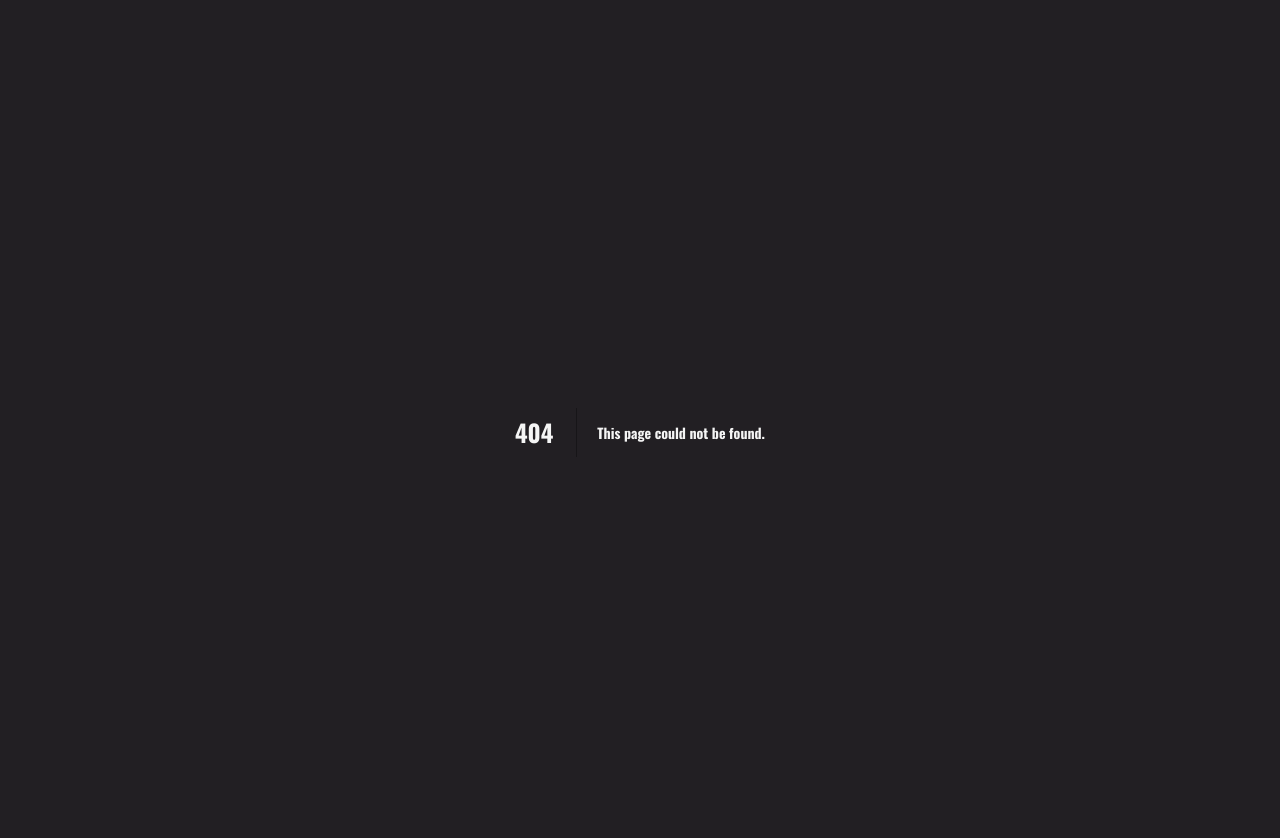
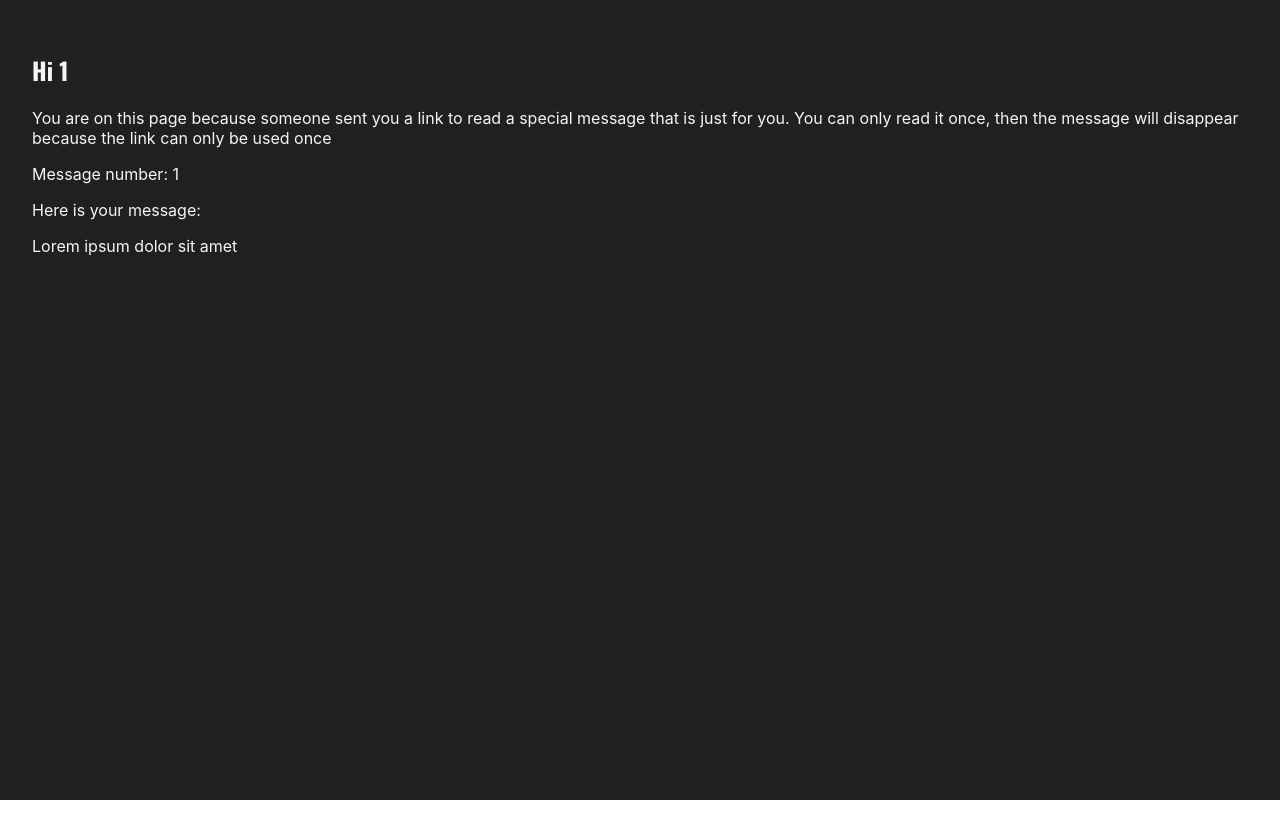
Before and after one commit to pinkjagnie/message-link-project, a Next.js app: page /token/1 in a window 1280 px wide. Before the commit this address had no page. Shown: the top 838 px of the page. After the commit the page ends 800 px from the top, so only its background shows below. Built offline with nearby package versions, Linux system fonts and the light colour scheme.

Commit message:
Task3: setup [slug] page

```diff
--- /dev/null
+++ b/src/pages/token/[slug].js
@@ -0,0 +1,21 @@
+import { useRouter } from "next/router";
+
+export default function Hash() {
+  const router = useRouter();
+
+  const { slug } = router.query;
+
+  return(
+    <section>
+      <div>
+        <h1>Hi {slug}</h1>
+        <p>You are on this page because someone sent you a link to read a special message that is just for you. You can only read it once, then the message will disappear because the link can only be used once</p>
+      </div>
+      <div>
+        <p>Message number: {slug}</p>
+        <p>Here is your message:</p>
+        <p>Lorem ipsum dolor sit amet</p>
+      </div>
+    </section>
+  )
+}
```
